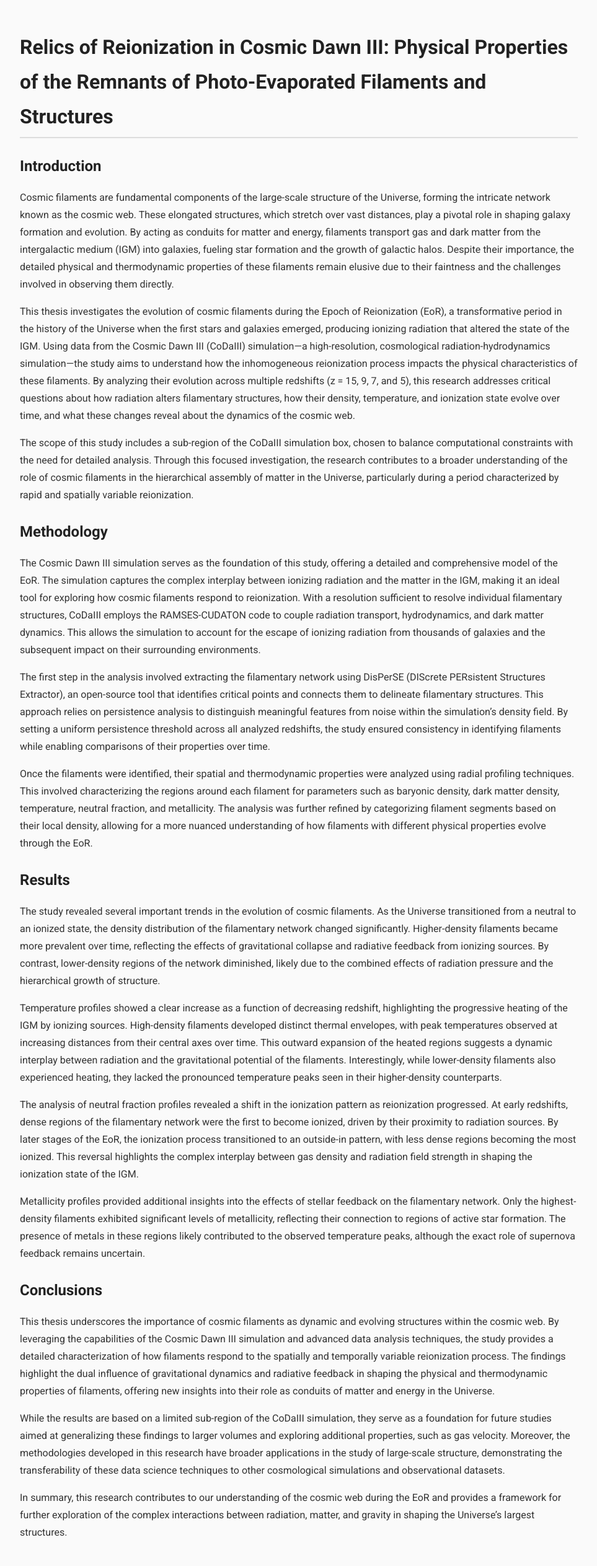
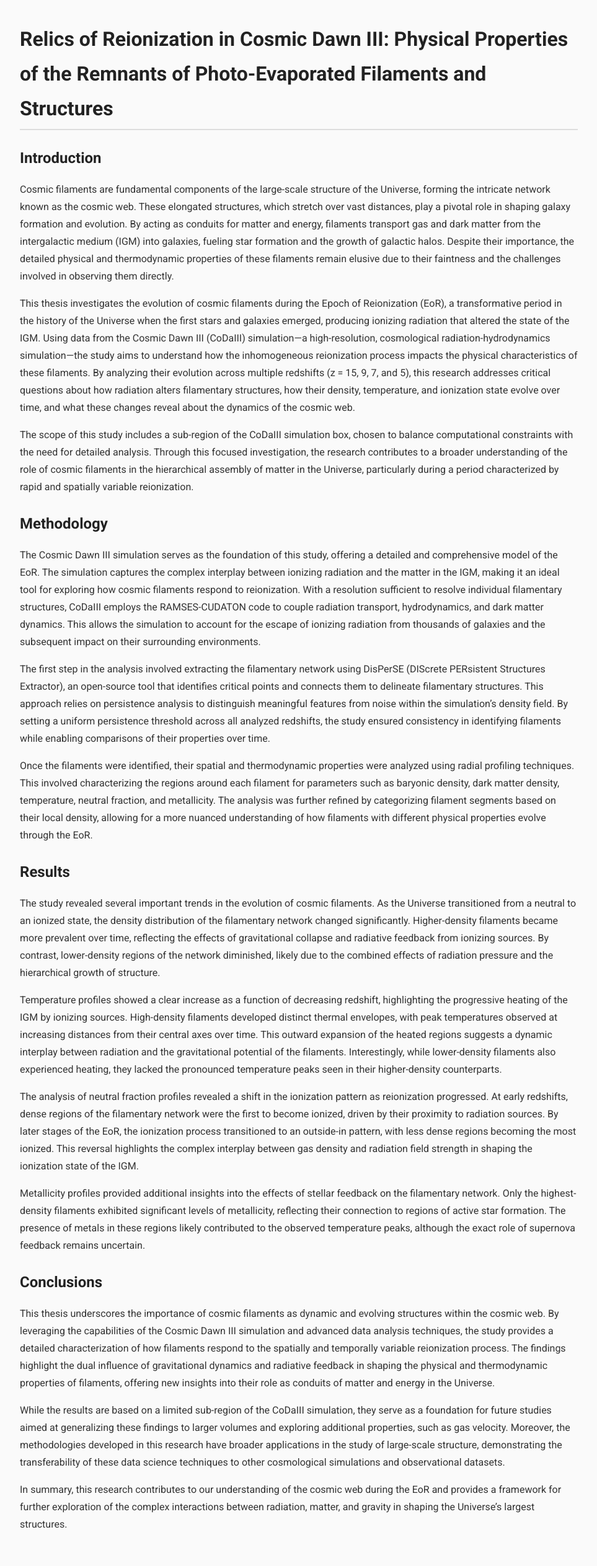
Before and after one commit to vishrut-b/Master-Thesis, a Jekyll site: the page built from index.md, in a window 1280 px wide. Shown: the whole page at 62% size, without its empty margins (158-1121 px from the left). Built offline with Jekyll 4.4.1, drawn with Linux system fonts in a browser that asks for light colours; our own code applies the rules of GitHub Pages for plain Markdown files; after the commit the page ends 2501 px from its top, so only the background shows below that.

Commit message:
Update styles.css

```diff
--- a/assets/css/styles.css
+++ b/assets/css/styles.css
@@ -3,9 +3,9 @@
 /* Apply Roboto font globally */
 body {
   font-family: 'Roboto', sans-serif;
-  margin: 1rem auto;    /* Reduced margin for less empty space */
+  margin: 0.5rem auto;    /* Reduced margin for less empty space */
   max-width: 900px;     /* Keep a comfortable width for readability */
-  padding: 0.5rem;      /* Reduced padding for a tighter layout */
+  padding: 0.2rem;      /* Reduced padding for a tighter layout */
   line-height: 1.75;    /* Maintain good readability */
   background-color: #fafafa; /* Light background color for a softer feel */
   color: #333;          /* Standard dark color for text */
```
